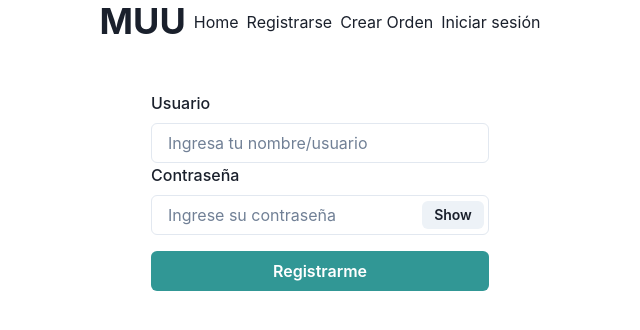
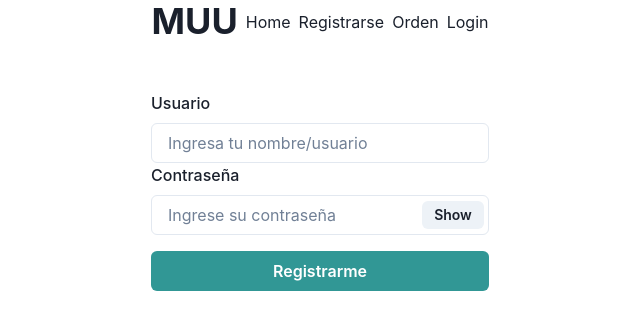
Before and after one commit to MarinaArrieta/muu, a React (Vite) app: page /register in a window 1280 px wide. Shown: the top 330 px of the page, without its empty margins (320-960 px from the left). Built offline with nearby package versions, Linux system fonts and the light colour scheme; no server answers.

Commit message:
cambie palabaras en el nav para que sea mas simple para el lector

```diff
--- a/src/components/Header.jsx
+++ b/src/components/Header.jsx
@@ -33,15 +33,15 @@ const Header = () => {
                     Registrarse
                 </NavLink>
                 <NavLink as={Link} to="create">
-                    Crear Orden
+                    Orden
                 </NavLink>
                 {isAuthenticated ? (
                     <NavLink as="button" onClick={logout}>
-                        Cerrar sesión
+                        Logout
                     </NavLink>
                 ) : (
                     <NavLink as="button" to="login">
-                        Iniciar sesión
+                        Login
                     </NavLink>
                 )}
             </HStack>
```
